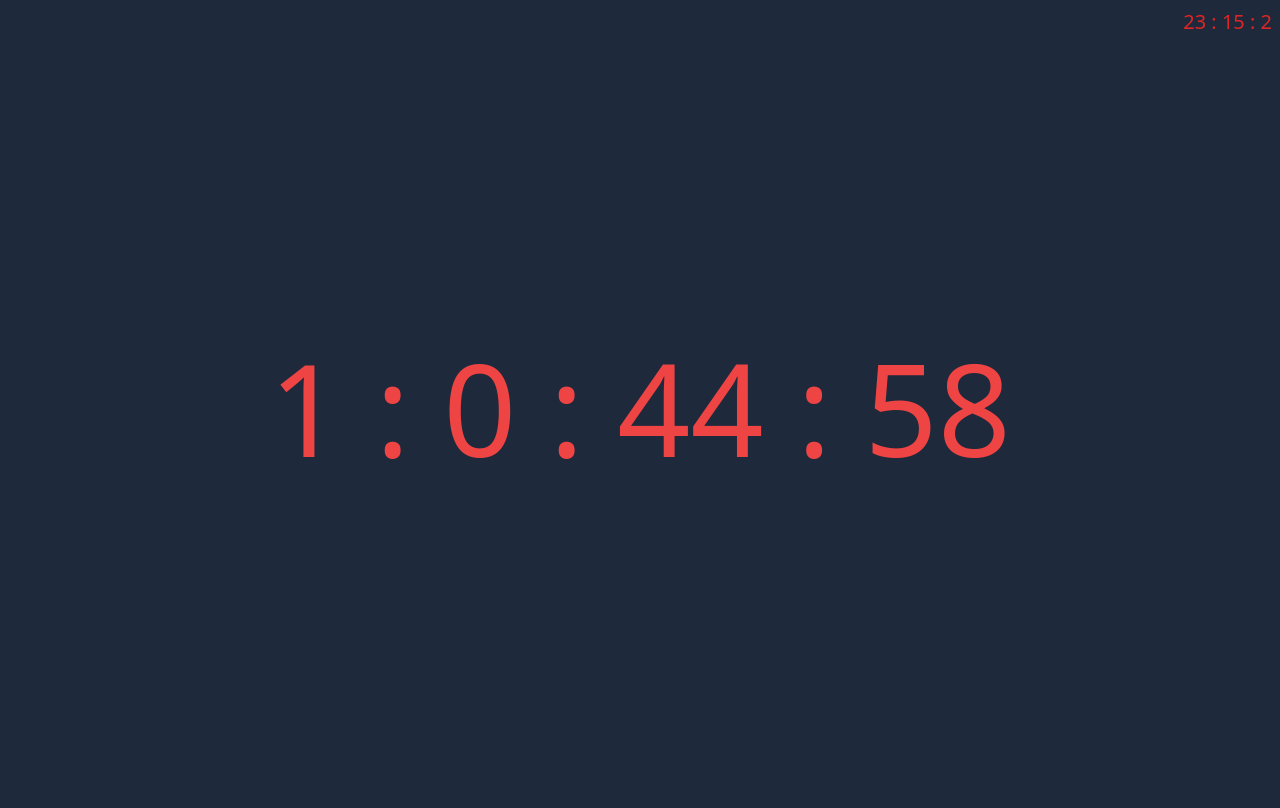
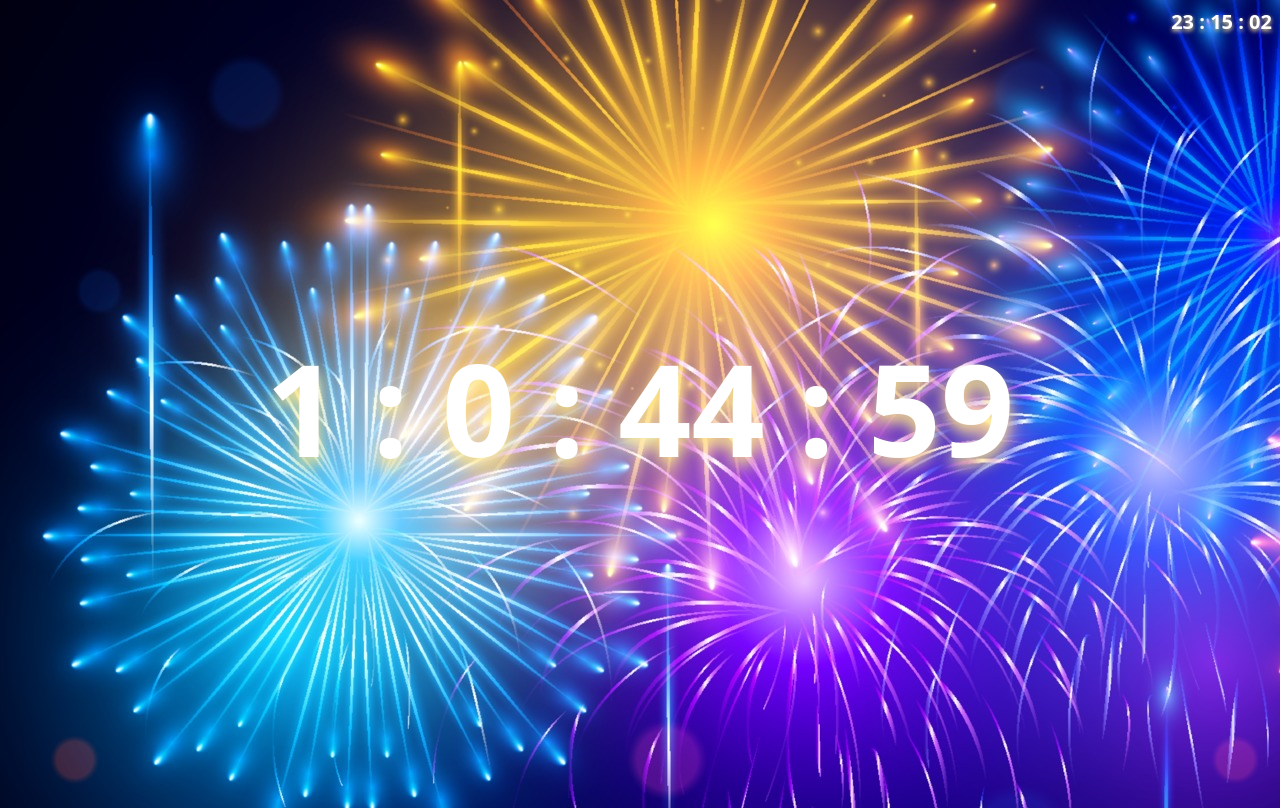
Before and after one commit to MikeBurton89/NewYearsEveCountdown, a SvelteKit app: page / in a window 1280 px wide. Built offline with nearby package versions, Linux system fonts and the light colour scheme.

Commit message:
added background img

```diff
--- a/src/ClockBar.svelte
+++ b/src/ClockBar.svelte
@@ -4,6 +4,10 @@
     $: hours = currentTime.getHours()
     $: minutes = currentTime.getMinutes()
     $: seconds = currentTime.getSeconds()
+    $: hh = hours < 10 ? `0${hours}` : hours
+    $: mm = minutes < 10 ? `0${minutes}` : minutes
+    $: ss = seconds < 10 ? `0${seconds}` : seconds
+
     onMount(() => {
 		const interval = setInterval(() => {
 			currentTime = new Date();
@@ -16,7 +20,7 @@
 </script>
 
 <div class='flex h-2 w-full justify-end'>
-  <h1 class=" py-2 pr-2 text-xl text-red-600">
-    {`${hours} : ${minutes} : ${seconds}`}
+  <h1 class=" py-2 pr-2 text-white text-xl font-sans font-bold drop-shadow-2xl text-shadow shadow-amber-200">
+    {`${hh} : ${mm} : ${ss}`}
   </h1>
 </div>
--- a/src/Countdown.svelte
+++ b/src/Countdown.svelte
@@ -1,6 +1,6 @@
 <script>
 	import { onMount } from 'svelte';
-	let countdownDate = new Date('Jan 1, 2023 00:00:00').getTime();
+	let countdownDate = new Date('Jan 01, 2023 00:00:01').getTime();
 	$: currentDate = new Date();
 	$: dateForDistance = currentDate.getTime();
 	console.log(currentDate);
@@ -26,11 +26,11 @@
 
 <div class="flex items-center justify-center h-screen">
 	{#if days < 1}
-		<h1 class="text-red-500 text-9xl">
+		<h1 class="text-white text-9xl font-sans font-bold  text-shadow-lg shadow-amber-200">
 			{`${hh} : ${mm} : ${ss}`}
 		</h1>
 	{:else}
-		<h1 class="text-red-500 text-9xl">
+		<h1 class="text-white text-9xl font-sans font-bold text-shadow-lg shadow-amber-200">
 			{`${days} : ${hours} : ${mm} : ${ss}`}
 		</h1>
 	{/if}
--- a/src/routes/+page.svelte
+++ b/src/routes/+page.svelte
@@ -3,7 +3,7 @@
 	import ClockBar from '../ClockBar.svelte';
 </script>
 
-<div class='bg-slate-800'>
+<div class='bg-fireworks '>
 	<ClockBar />
 	<Countdown />
 </div>
--- a/tailwind.config.cjs
+++ b/tailwind.config.cjs
@@ -1,8 +1,30 @@
 /** @type {import('tailwindcss').Config} */
+
+const plugin = require('tailwindcss/plugin')
 module.exports = {
   content: ['./src/**/*.{html,js,svelte,ts}'],
   theme: {
-    extend: {}
+    extend: {
+      backgroundImage: {
+        'fireworks': "url('../src/vecteezyFirework-Backgroundfv0421_generated.jpg')"
+      },
+      textShadow: {
+        sm: '0 1px 2px var(--tw-shadow-color)',
+        DEFAULT: '0 2px 4px var(--tw-shadow-color)',
+        lg: '0 8px 16px var(--tw-shadow-color)',
+      },
+    }
   },
-  plugins: []
+  plugins: [
+    plugin(function ({ matchUtilities, theme }) {
+      matchUtilities(
+        {
+          'text-shadow': (value) => ({
+            textShadow: value,
+          }),
+        },
+        { values: theme('textShadow') }
+      )
+    }),
+  ]
 }
```
Also changed, not shown: src/vecteezyFirework-Backgroundfv0421_generated.jpg (added).
